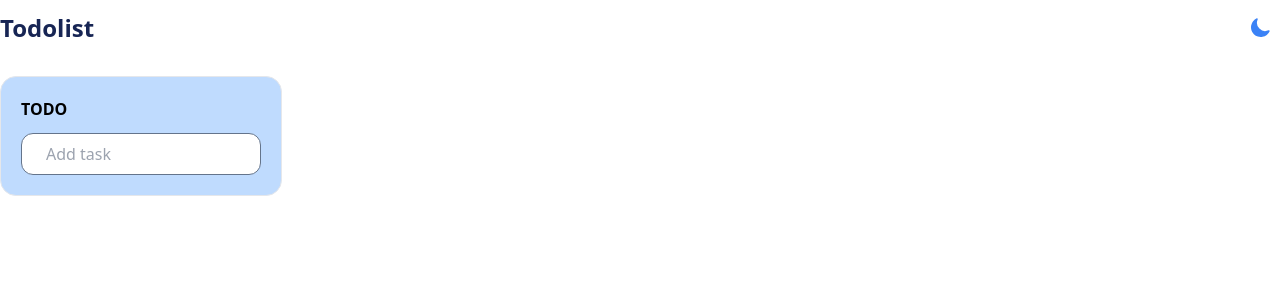
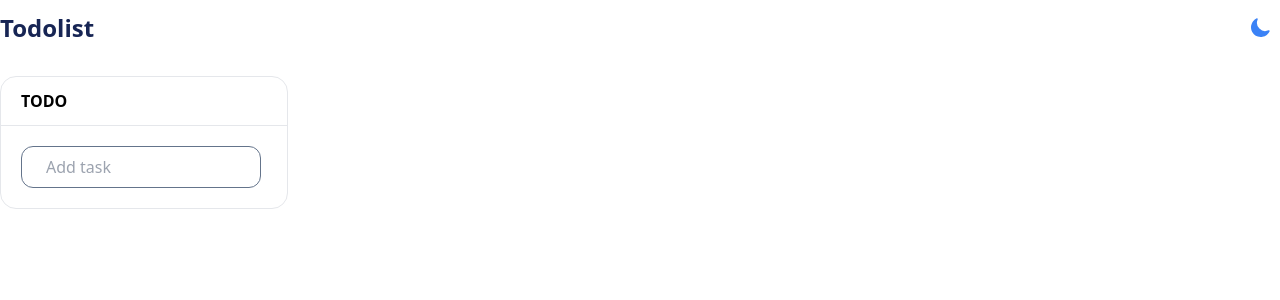
Before and after one commit to myhrindra194/kanban_board, a React (Vite) app: page / in a window 1280 px wide. Shown: the top 300 px of the page. Built offline with nearby package versions, Linux system fonts and the light colour scheme.

Commit message:
Add delete action to task

```diff
--- a/src/components/ListTask.jsx
+++ b/src/components/ListTask.jsx
@@ -7,6 +7,10 @@ export default function ListTask() {
       ? JSON.parse(window.localStorage.getItem("myList"))
       : []
   );
+  const [task, setTask] = useState({
+    id: 0,
+    content: "",
+  });
 
   useEffect(() => {
     const tasks = JSON.parse(window.localStorage.getItem("myList"));
@@ -17,24 +21,34 @@ export default function ListTask() {
     localStorage.setItem("myList", JSON.stringify(taskList));
   }, [taskList]);
 
-  const [task, setTask] = useState("");
-
   const handleChange = (e) => {
-    setTask(e.target.value);
+    setTask({ ...task, content: e.target.value });
   };
 
   const handleSubmit = (e) => {
     e.preventDefault();
     setTaskList([...taskList, task]);
-    setTask("");
+    setTask({ id: task.id + 1, content: "" });
+  };
+
+  const handleDelete = (id) => {
+    const newTasks = taskList.filter((task) => task.id !== id);
+    setTaskList(newTasks);
   };
 
   return (
-    <div className="w-max bg-blue-200 dark:border-none border dark:bg-slate-800/100 p-5 max-h-96 rounded-2xl mt-5">
-      <h3 className="dark:text-white mb-3 font-semibold">TODO</h3>
+    <div className="w-72 rounded-2xl dark:border-none border dark:bg-slate-800/100 mt-5">
+      <section className="w-full sticky py-3 ps-5 border-b dark:border-b-slate-500">
+        <h3 className="dark:text-white font-semibold">TODO</h3>
+      </section>
+      <div className="w-max p-5 max-h-96 overflow-y-scroll">
         {taskList.length > 0 &&
           taskList.map((task) => (
-          <TaskCard key={taskList.indexOf(task)} task={task} />
+            <TaskCard
+              key={task.id}
+              task={task.content}
+              handleDelete={() => handleDelete(task.id)}
+            />
           ))}
         <form action="" onSubmit={handleSubmit}>
           <input
@@ -42,10 +56,11 @@ export default function ListTask() {
             id="task"
             className="w-60 p-2 dark:bg-slate-900/100 border border-slate-500/100 rounded-xl outline-none focus:ring-2 ring-blue-500 dark:text-white indent-4"
             placeholder="Add task"
-          value={task}
+            value={task.content}
             onChange={handleChange}
           />
         </form>
       </div>
+    </div>
   );
 }
--- a/src/components/TaskCard.jsx
+++ b/src/components/TaskCard.jsx
@@ -1,8 +1,17 @@
+import { PencilIcon, TrashIcon } from "@heroicons/react/24/outline";
+
 /* eslint-disable react/prop-types */
-export default function TaskCard({ task }) {
+export default function TaskCard({ task, handleDelete }) {
   return (
-    <div className="w-60 p-2 mb-2 dark:bg-slate-900/100 border border-slate-400/100 rounded-xl outline-none hover:ring-2 ring-blue-500 dark:text-white indent-4 dark:border-none shadow-sm">
-      {task}
+    <div className="w-60 p-2 mb-2 dark:bg-slate-900/100 rounded-xl outline-none hover:ring-2 ring-blue-500 dark:text-white  bg-blue-100/100 flex justify-between items-center group">
+      <p className="indent-4">{task}</p>
+      <div className="flex gap-1">
+        <PencilIcon className="size-4 group-hover:block hidden cursor-pointer" />
+        <TrashIcon
+          className="size-4 group-hover:block hidden cursor-pointer"
+          onClick={handleDelete}
+        />
+      </div>
     </div>
   );
 }
```
Lines whose indentation alone changed are shown as unchanged.
